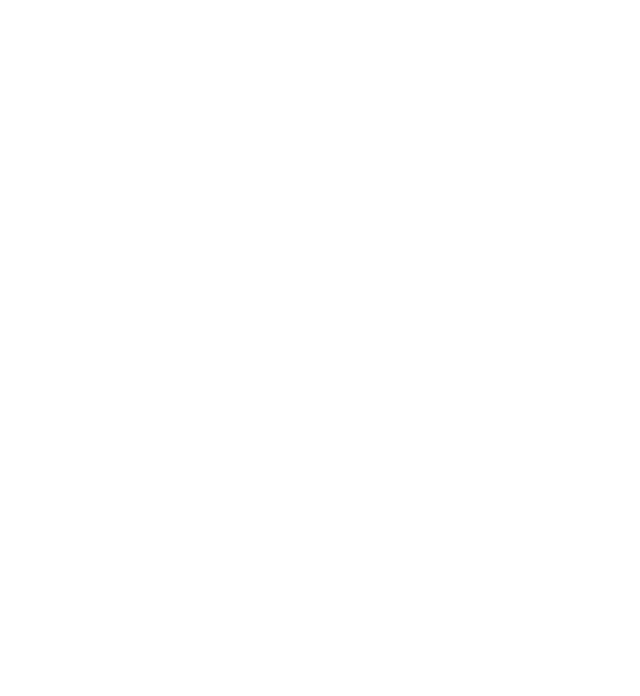
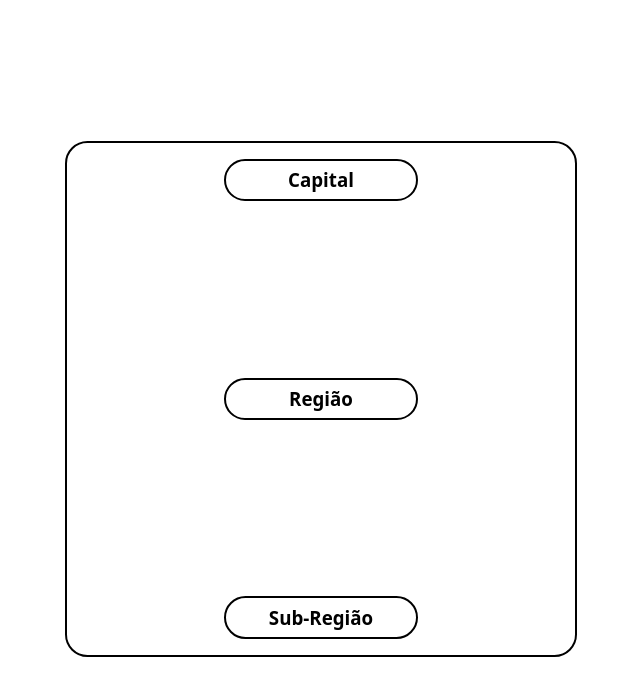
Before and after one commit to vitorcecato-sesi/projeto-paises-api, a React (Vite) app: page /page2 in a window 1280 px wide. Before the commit this address had no page. Shown: the top 696 px of the page, without its empty margins (319-959 px from the left). Built offline with nearby package versions, Linux system fonts and the light colour scheme.

Commit message:
Page 2 e css fazendo

```diff
--- a/src/App.jsx
+++ b/src/App.jsx
@@ -2,6 +2,7 @@
 import { BrowserRouter, Routes, Route } from 'react-router-dom'
 
 import Home from './pages/Home'
+ import Page2 from './pages/Page2'
 
 function App() {
 
@@ -10,6 +11,7 @@
       <BrowserRouter>
         <Routes>
           <Route path='/' element= {<Home />} />
+          <Route path='/page2' element= {<Page2 />} />
         </Routes>
       </BrowserRouter>
     </>
--- a/src/pages/Page2.jsx
+++ b/src/pages/Page2.jsx
@@ -0,0 +1,36 @@
+import { useState } from "react";
+import "./styles/page2.css"
+
+function RouteLocalStorage() {
+    const [capital] = useState (() => JSON.parse(localStorage.getItem("Capital")) || "")
+    const [regiao] = useState (() => JSON.parse(localStorage.getItem("Regiao")) || "")
+    const [subRegiao] = useState (() => JSON.parse(localStorage.getItem("Sub-Regiao")) || "")
+
+    return (
+        <section className="Box-Tudo" >
+
+            <section className="Blocao">
+
+            <section className="Capital">
+            <h3 className="capTexto">Capital</h3>
+            <p> {capital}</p>
+            </section>
+
+            <section className="Regiao">
+            <h3>Região</h3>
+            <p> {regiao}</p>
+            </section>
+
+            <section className="Sub-Regiao">
+            <h3>Sub-Região</h3>
+            <p> {subRegiao}</p>
+            </section>
+
+            </section>
+
+
+        </section>
+    )
+}
+
+export default RouteLocalStorage;
--- /dev/null
+++ b/src/pages/styles/page2.css
@@ -0,0 +1,49 @@
+.Box-Tudo{
+    padding-top: 11%;
+    padding-left:30% ;
+    padding-right: 30%;
+}
+
+.Blocao {
+    flex-direction: column;
+    align-items: center;
+    justify-content: center;
+    display: flex;
+    border: solid 2px black;
+    justify-content: space-between;
+    border-radius: 1.4em;
+    height: 30em;
+    padding: 1em;
+}
+
+.Capital{
+    border:solid black 2px;
+    width: 40%;
+    border-radius: 4em;
+    height: 8%;
+    align-items: center;
+    justify-content: center;
+    display: flex;
+}
+
+.Regiao{
+    border:solid black 2px;
+    width: 40%;
+    border-radius: 4em;
+    height: 8%;
+    align-items: center;
+    justify-content: center;
+    display: flex;
+
+}
+
+.Sub-Regiao{
+    border:solid black 2px;
+    width: 40%;
+    border-radius: 4em;
+    height: 8%;
+    align-items: center;
+    justify-content: center;
+    display: flex;
+
+}
```
Also changed, not shown: 1 other file (tests, documents, lock files or other folders).
